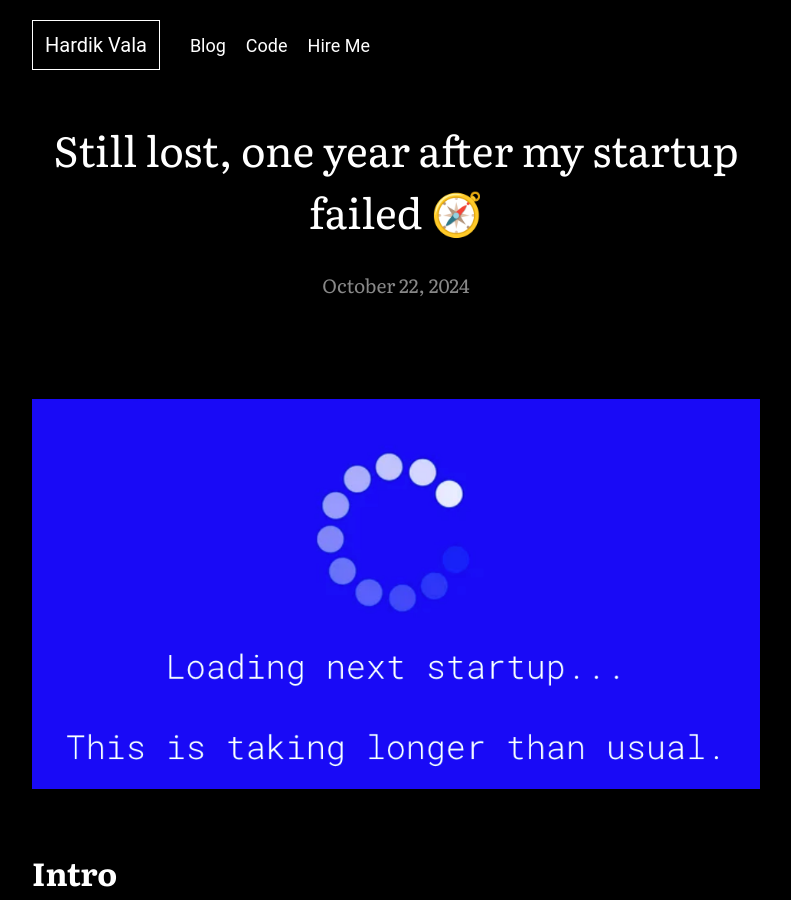
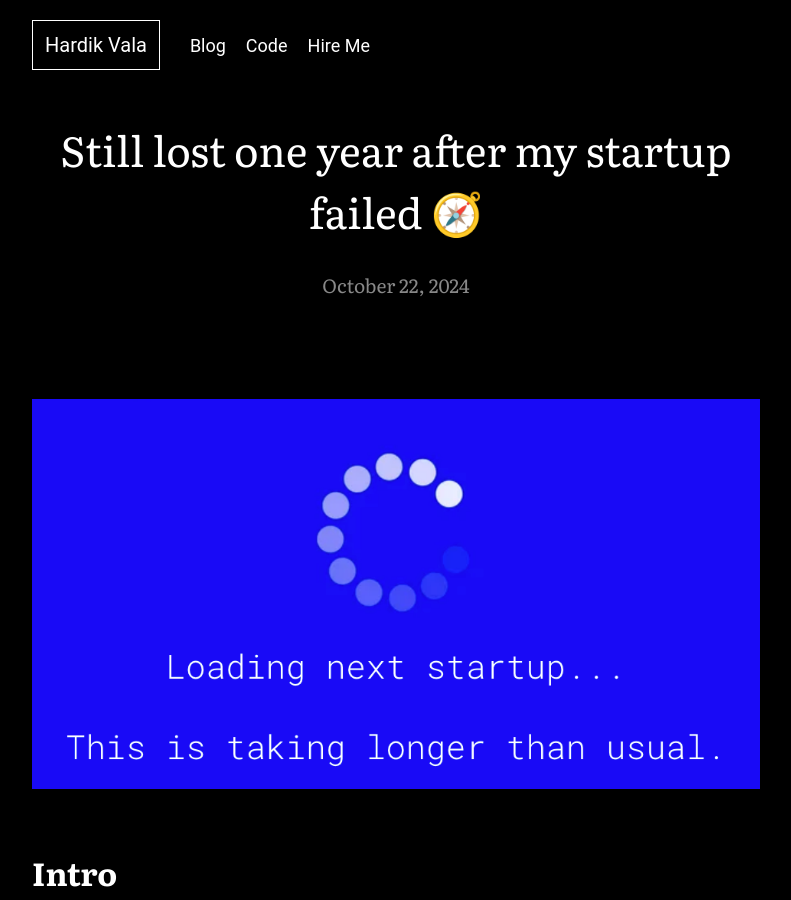
Before and after one commit to hardik-vala/hardik-vala, a Jekyll site: the page built from _posts/2024-10-22-still-lost-one-year-after-my-startup-failed.md, in a window 1280 px wide and 900 px high. Shown: the whole window, without its empty margins (244-1035 px from the left). Built offline with Jekyll 4.4.1, drawn with Linux system fonts in a browser that asks for light colours.

```diff
--- a/_posts/2024-10-22-still-lost-one-year-after-my-startup-failed.md
+++ b/_posts/2024-10-22-still-lost-one-year-after-my-startup-failed.md
@@ -1,6 +1,6 @@
 ---
 layout: post
-title: Still lost, one year after my startup failed 🧭
+title: Still lost one year after my startup failed 🧭
 draft: false
 ---
 
```
